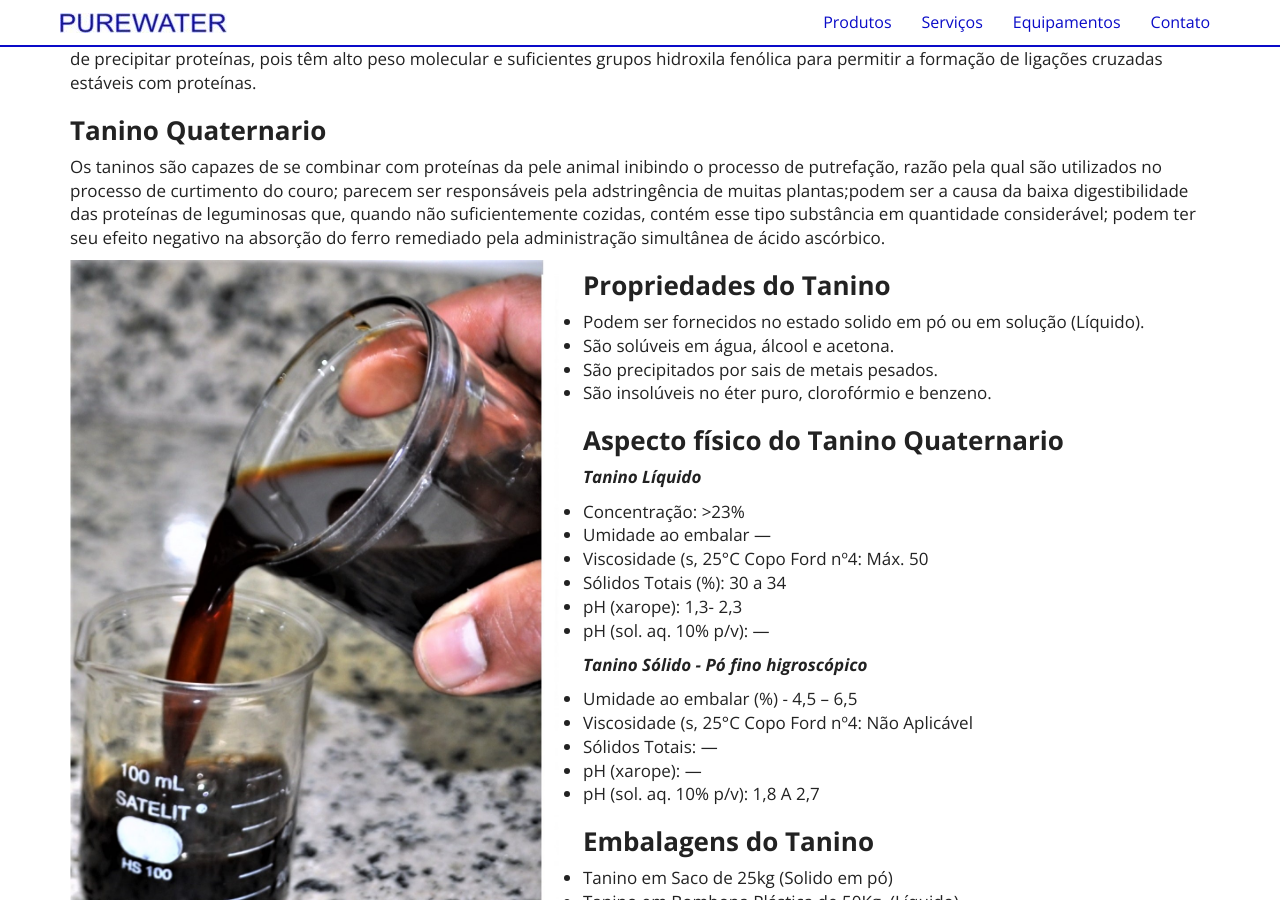
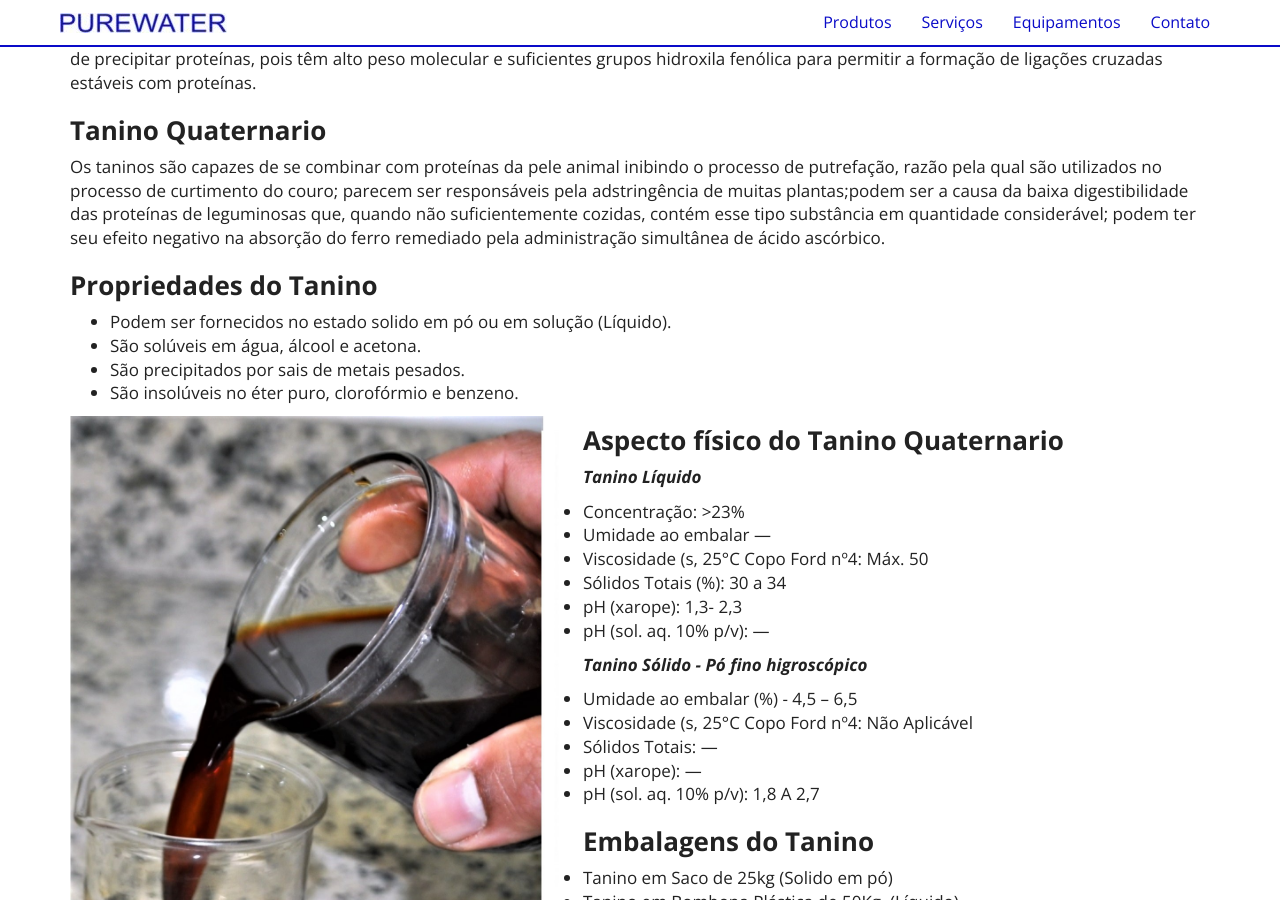
Before and after one commit to purewaterefluentes/purewaterefluentes.github.io, a Jekyll site: the page built from produtos/tanino-vegetal.md, in a window 1280 px wide and 900 px high, scrolled down 756 px. Built offline with Jekyll 4.4.1, drawn with Linux system fonts in a browser that asks for light colours; nearby versions of some CDN libraries; library files that are not in the unit come from our copies.

Commit message:
Update tanino-vegetal.md

```diff
--- a/produtos/tanino-vegetal.md
+++ b/produtos/tanino-vegetal.md
@@ -27,15 +27,14 @@ Os taninos são capazes de se combinar com proteínas da pele animal inibindo o
 parecem ser responsáveis pela adstringência de muitas plantas;podem ser a causa da baixa digestibilidade das proteínas de leguminosas que, quando não suficientemente cozidas, contém esse tipo substância em quantidade considerável;
 podem ter seu efeito negativo na absorção do ferro remediado pela administração simultânea de ácido ascórbico.
 
-<img class="img-responsive pull-left" style="max-width: 45%;" src="../../website/images/pequeno/AQUAFLOC-SL TAN.JPG" alt="Tanino Vegetal Quaternário">
-
-
 ### **Propriedades do Tanino**
 
 - Podem ser fornecidos no estado solido em pó ou em solução (Líquido).
 - São solúveis em água, álcool e acetona.
 - São precipitados por sais de metais pesados.
 - São insolúveis no éter puro, clorofórmio e benzeno.
+
+<img class="img-responsive pull-left" style="max-width: 45%;" src="../../website/images/pequeno/AQUAFLOC-SL TAN.JPG" alt="Tanino Vegetal Quaternário">
 
 ### **Aspecto físico do Tanino Quaternario**
 
```
